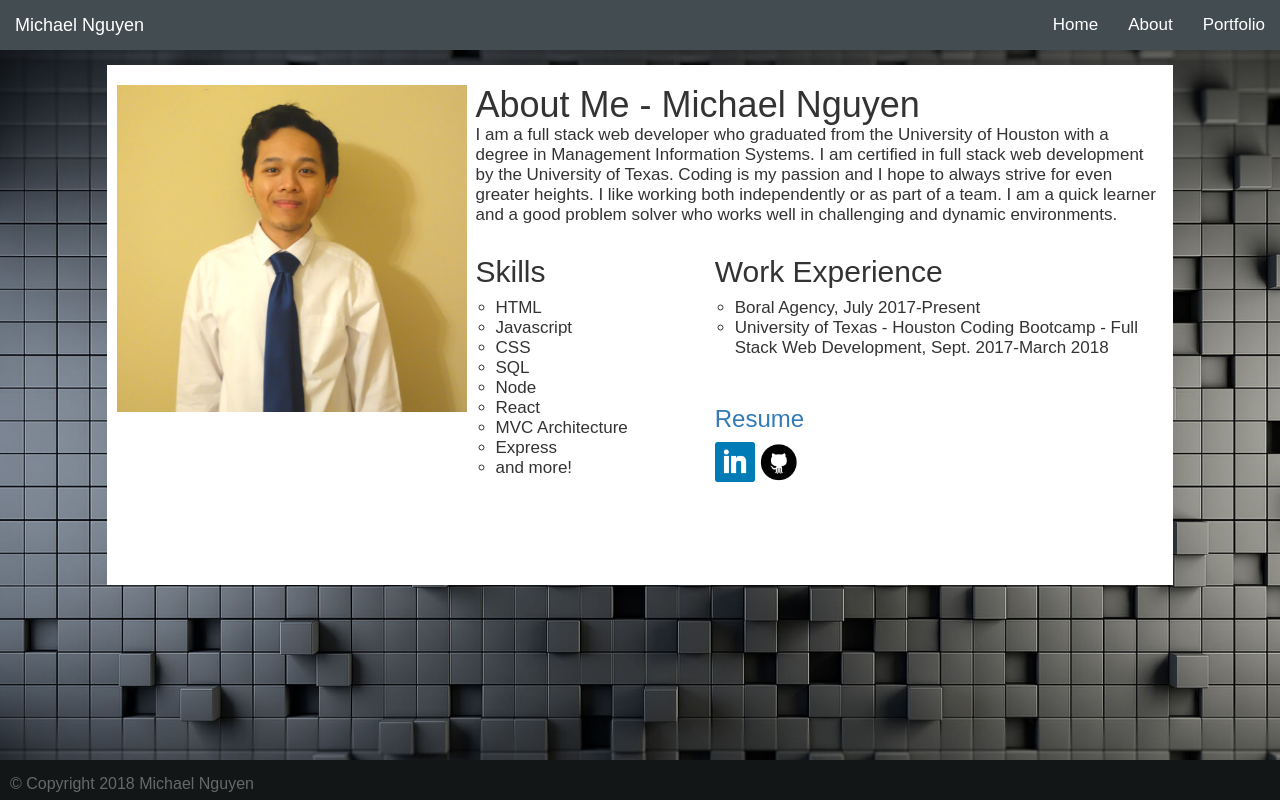
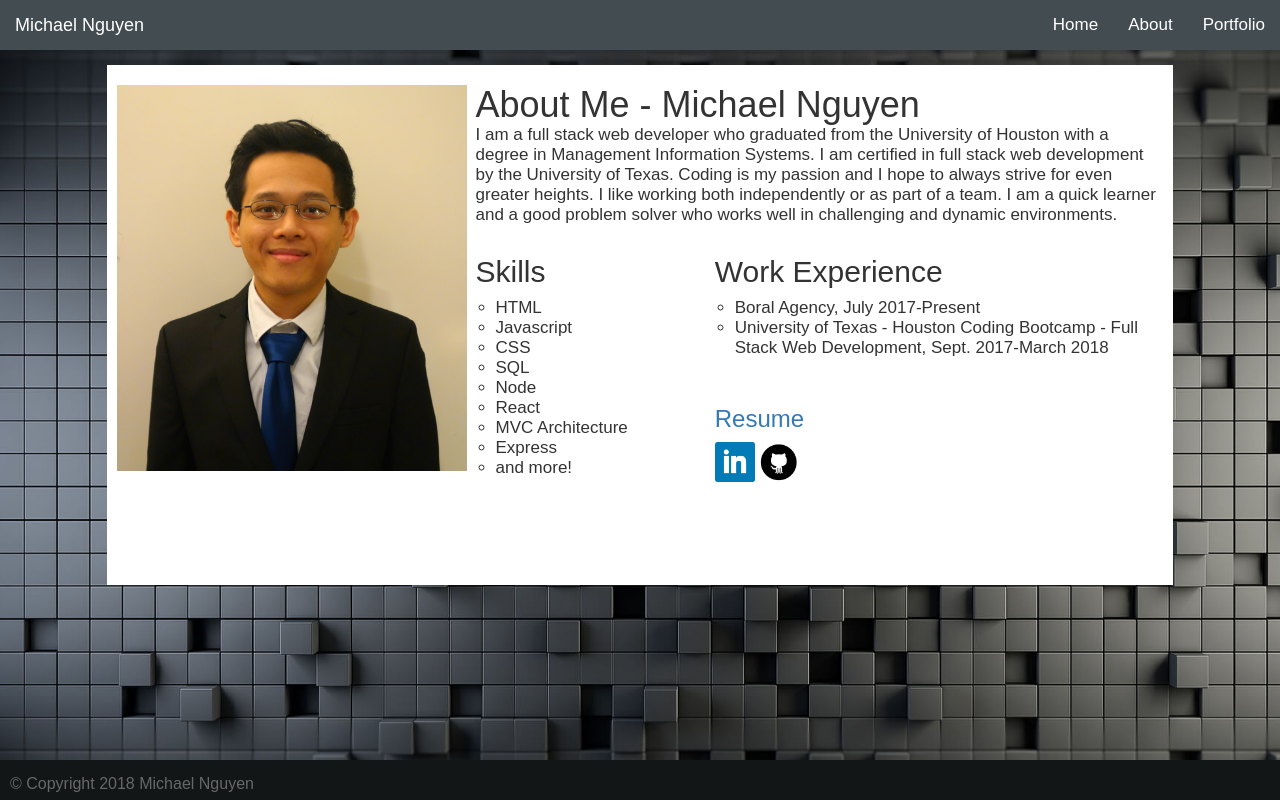
Before and after one commit to michaelnguyen55/michaelnguyen55.github.io, a plain HTML site: page index.html in a window 1280 px wide. Both pictures are taken after a click on the link "About". Drawn offline with nearby package versions, Linux system fonts and the light colour scheme.

Commit message:
Update Picture

```diff
--- a/index.html
+++ b/index.html
@@ -64,7 +64,7 @@
                     <div class="col-md-10 aboutMain">
                         <div class="row">
                             <div class="col-md-4">
-                                <img src="./assets/images/Michael-Nguyen.jpg">
+                                <img src="./assets/images/Michael-Nguyen-Image.jpg">
                             </div>
                             <div class="col-md-8">
                             <h1>About Me - Michael Nguyen</h1>
```
Also changed, not shown: assets/images/Michael-Nguyen-Image.jpg (added).
